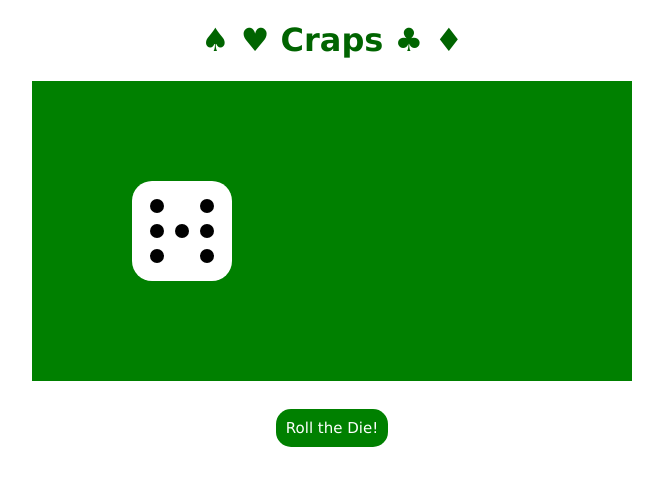
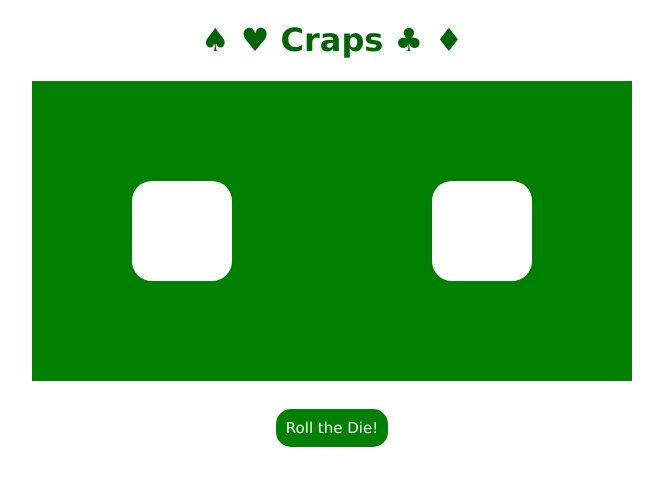
Before and after one commit to sbunar27/377-web-app-dev, a PHP site: page /craps.html in a window 1280 px wide. Shown: the top 486 px of the page, without its empty margins (308-971 px from the left). Run offline with PHP 8.4, Linux system fonts and the light colour scheme.

Commit message:
made 2nd dice and roll function

```diff
--- a/craps/craps.html
+++ b/craps/craps.html
@@ -3,6 +3,8 @@
     <head>
         <title>&spades; &hearts; CRAPS Game &clubs; &diams;</title>
         <link rel="stylesheet" href="styles.css" />
+        <link rel="icon" type="image" href="https://static.vecteezy.com/system/resources/thumbnails/020/575/862/small/3d-icon-illustration-two-floating-dice-png.png" />
+        <!--Image credits: Vecteezy-->
         <script src="https://code.jquery.com/jquery-3.7.1.js" integrity="sha256-eKhayi8LEQwp4NKxN+CfCh+3qOVUtJn3QNZ0TciWLP4=" crossorigin="anonymous"></script>
         <script src="scripts.js"></script>
     </head>
@@ -13,18 +15,33 @@
 
         <svg width="600" height="300" style="background-color: green;">
 
-            <rect id="d1" class="die" width="100" height="100" x="100" y="100" rx="20" ry="20" />
-            <circle id="d1p1" class="pip" cx="125" cy="125" r="7" />
-            <circle id="d1p2" class="pip" cx="125" cy="150" r="7" />
-            <circle id="d1p3" class="pip" cx="125" cy="175" r="7" />
-            <circle id="d1p4" class="pip" cx="150" cy="150" r="7" />
-            <circle id="d1p5" class="pip" cx="175" cy="125" r="7" />
-            <circle id="d1p6" class="pip" cx="175" cy="150" r="7" />
-            <circle id="d1p7" class="pip" cx="175" cy="175" r="7" />
+            <!--dice one-->
+            <g transform="translate(100, 100)">
+                <rect id="d1" class="die" width="100" height="100" rx="20" ry="20" />
+                <circle id="d1p1" class="pip" cx="25" cy="25" r="7" />
+                <circle id="d1p2" class="pip" cx="25" cy="50" r="7" />
+                <circle id="d1p3" class="pip" cx="25" cy="75" r="7" />
+                <circle id="d1p4" class="pip" cx="50" cy="50" r="7" />
+                <circle id="d1p5" class="pip" cx="75" cy="25" r="7" />
+                <circle id="d1p6" class="pip" cx="75" cy="50" r="7" />
+                <circle id="d1p7" class="pip" cx="75" cy="75" r="7" />
+            </g>
+
+            <!--dice two-->
+            <g transform="translate(400, 100)">
+                <rect id="d2" class="die" width="100" height="100" rx="20" ry="20" />
+                <circle id="d2p1" class="pip" cx="25" cy="25" r="7" />
+                <circle id="d2p2" class="pip" cx="25" cy="50" r="7" />
+                <circle id="d2p3" class="pip" cx="25" cy="75" r="7" />
+                <circle id="d2p4" class="pip" cx="50" cy="50" r="7" />
+                <circle id="d2p5" class="pip" cx="75" cy="25" r="7" />
+                <circle id="d2p6" class="pip" cx="75" cy="50" r="7" />
+                <circle id="d2p7" class="pip" cx="75" cy="75" r="7" />
+            </g>
 
         </svg>
         <br />
-        <button onlcick="rollDie()">Roll the Die!</button>
+        <button onclick="rollDice()">Roll the Die!</button>
 
     </body>
 </html>
--- a/craps/styles.css
+++ b/craps/styles.css
@@ -1,11 +1,10 @@
 .die {
     fill: white;
-    border: 3px solid black;
 }
 
 .pip {
     fill: black;
-    visibility: visible;
+    visibility: hidden;
 }
 
 button {
```
Also changed, not shown: craps/scripts.js (+53 -2 lines), 1 other file.
